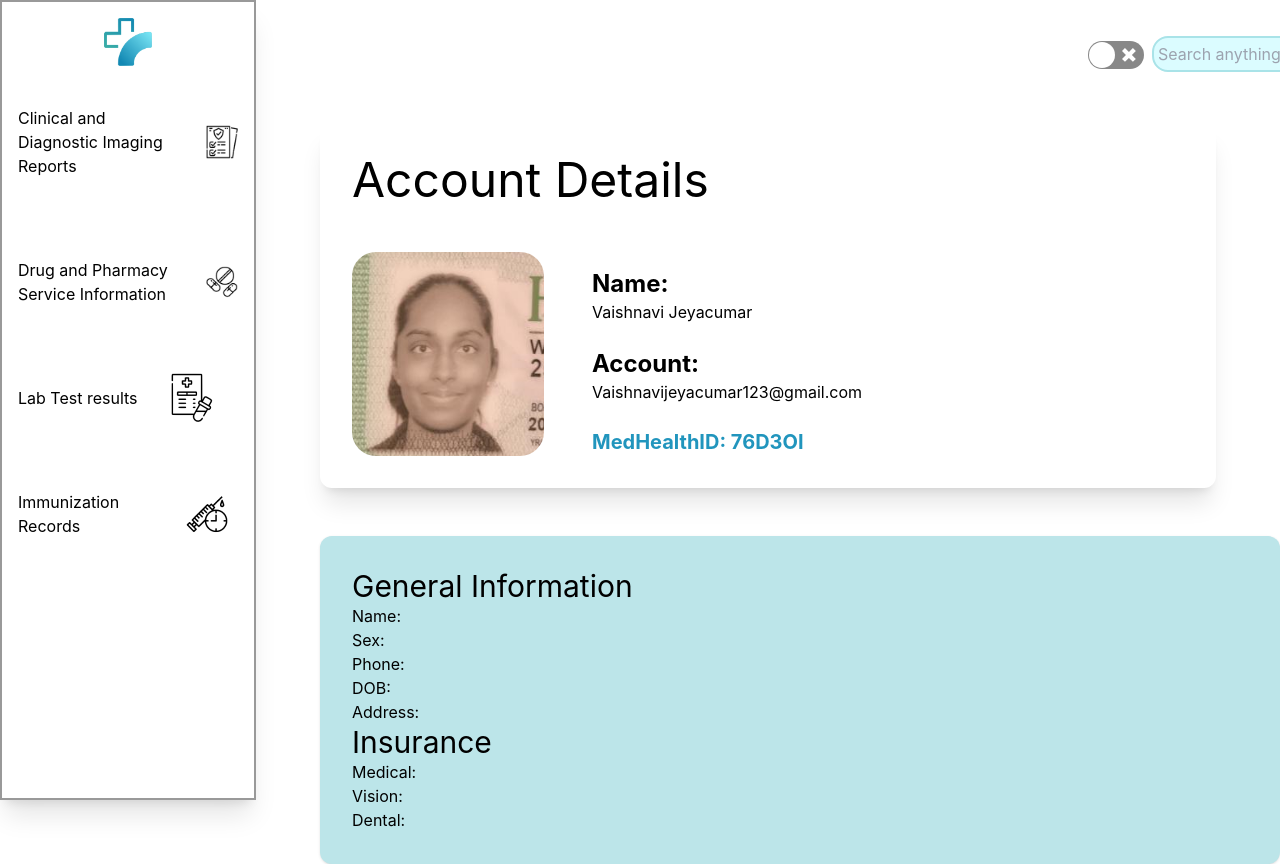
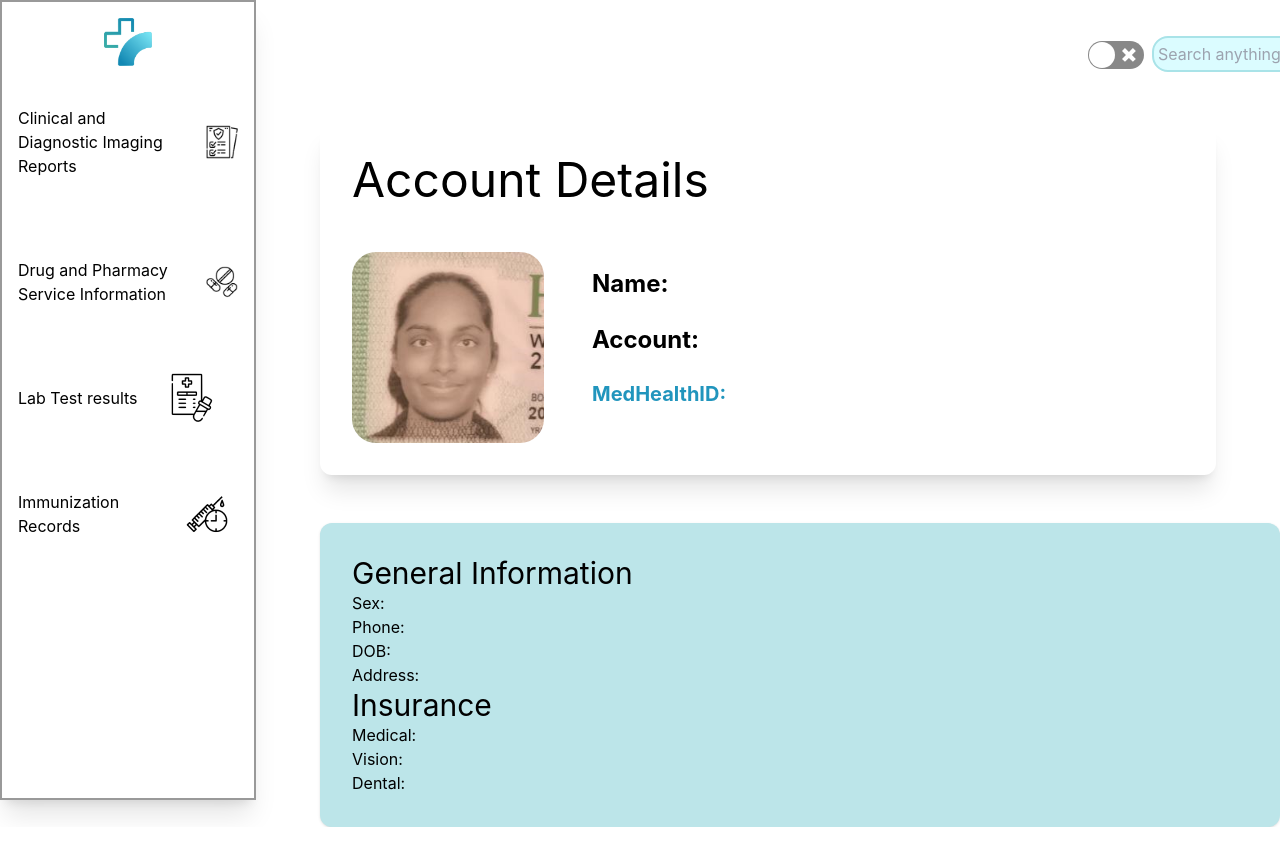
Before and after one commit to Real1236/MyHealthcEHR, a React (Create React App) app in the folder src/methacks/: page /Dashboard in a window 1280 px wide. Shown: the top 864 px of the page. After the commit the page ends 827 px from the top, so only its background shows below. Built offline with nearby package versions, Linux system fonts and the light colour scheme; no server answers.

Commit message:
Updated Dashboard

```diff
--- a/src/methacks/src/pages/Dashboard.js
+++ b/src/methacks/src/pages/Dashboard.js
@@ -27,10 +27,10 @@ const Dashboard = (authenticated) => {
         <div className=" ml-12 mt-16">
 
         <h1 className="text-2xl font-bold"> Name:</h1>
-        <p className='text-md'> Vaishnavi Jeyacumar</p>
+        <p className='text-md'> {data.name}</p>
         <h1 className="text-2xl  mt-6 font-bold"> Account:</h1>
-        <p className='text-md'> Vaishnavijeyacumar123@gmail.com</p>
-        <h1 className="text-xl  mt-6 font-bold text-[#2195BD]"> MedHealthID: 76D3OI</h1>
+        <p className='text-md'> {data.email}</p>
+        <h1 className="text-xl  mt-6 font-bold text-[#2195BD]"> MedHealthID: {data.id}</h1>
         </div>
       </div>
 
@@ -39,7 +39,6 @@ const Dashboard = (authenticated) => {
     <div className="ml-80 mt-12 p-8 rounded-xl shadow mx-auto bg-[#BCE5E9]">
       <div>
       <h3 className='text-3xl'>General Information</h3>
-        <p>Name: {data.name}</p>
         <p>Sex: {data.sex}</p>
         <p>Phone: {data.phone}</p>
         <p>DOB: {data.date}</p>
```
